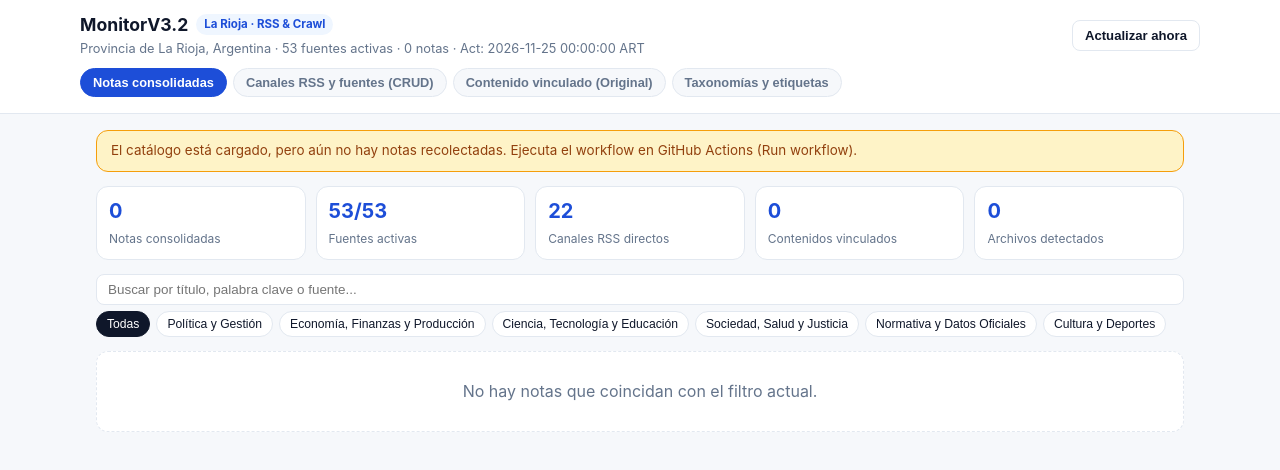
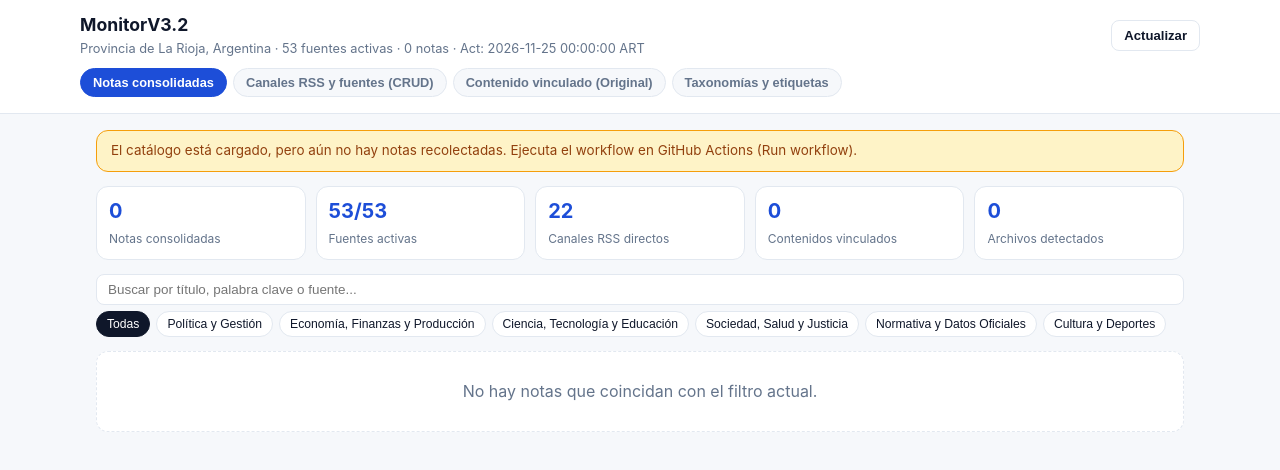
Before and after one commit to gabrielgenri/Monitor, a plain HTML site: page index.html in a window 1280 px wide. Drawn offline with Linux system fonts and the light colour scheme.

Commit message:
Update index.html

```diff
--- a/index.html
+++ b/index.html
@@ -3,7 +3,7 @@
 <head>
   <meta charset="UTF-8" />
   <meta name="viewport" content="width=device-width, initial-scale=1.0" />
-  <title>MonitorV3.2 · RSS & Crawl La Rioja</title>
+  <title>MonitorV3.2</title>
   <style>
     :root {
       --bg: #f6f8fb;
@@ -334,11 +334,11 @@
   <header>
     <div class="topbar">
       <div class="brand">
-        <h1>MonitorV3.2 <span class="badge">La Rioja · RSS & Crawl</span></h1>
+        <h1>MonitorV3.2</h1>
         <p class="subtitle" id="subtituloEstado">Cargando catálogo y noticias...</p>
       </div>
       <div style="display:flex; gap:8px;">
-        <button class="btn" id="btnRecargar" type="button">Actualizar ahora</button>
+        <button class="btn" id="btnRecargar" type="button">Actualizar</button>
       </div>
     </div>
     <nav class="tabs" id="navTabs">
```
